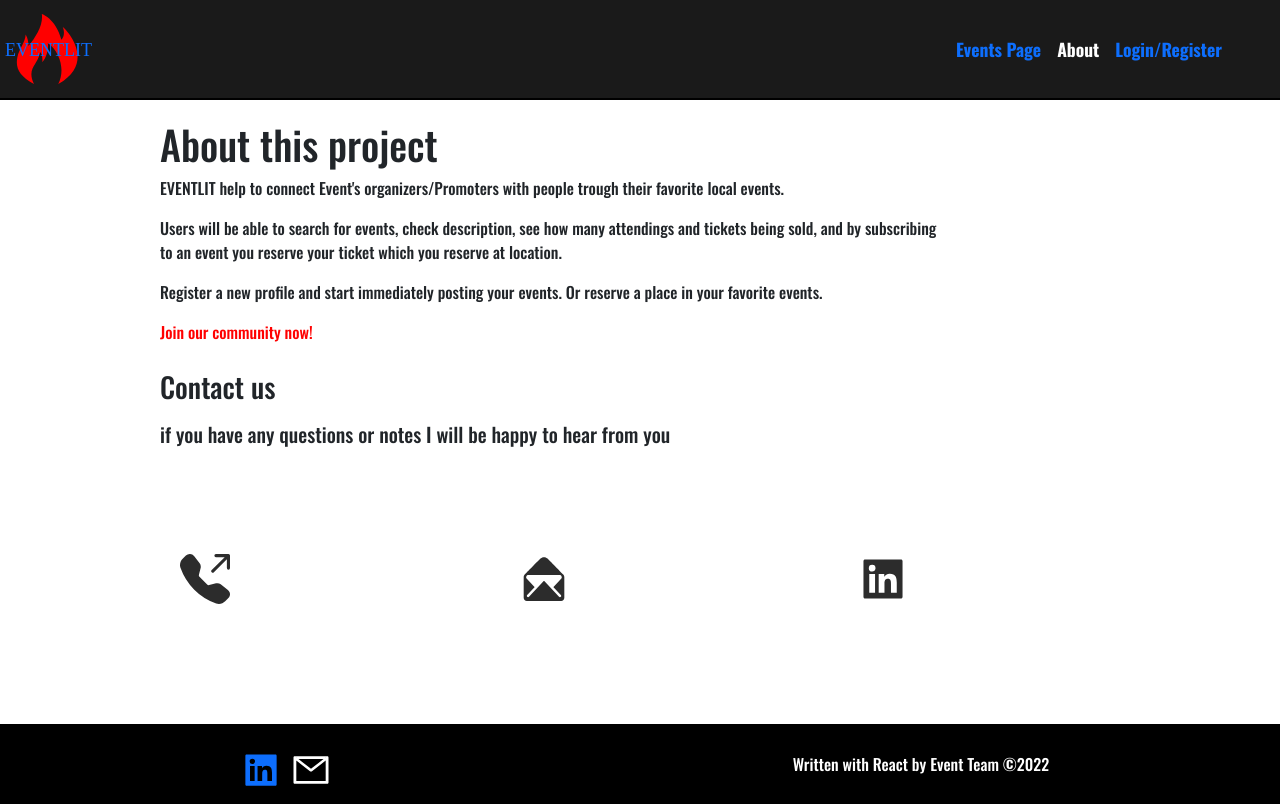
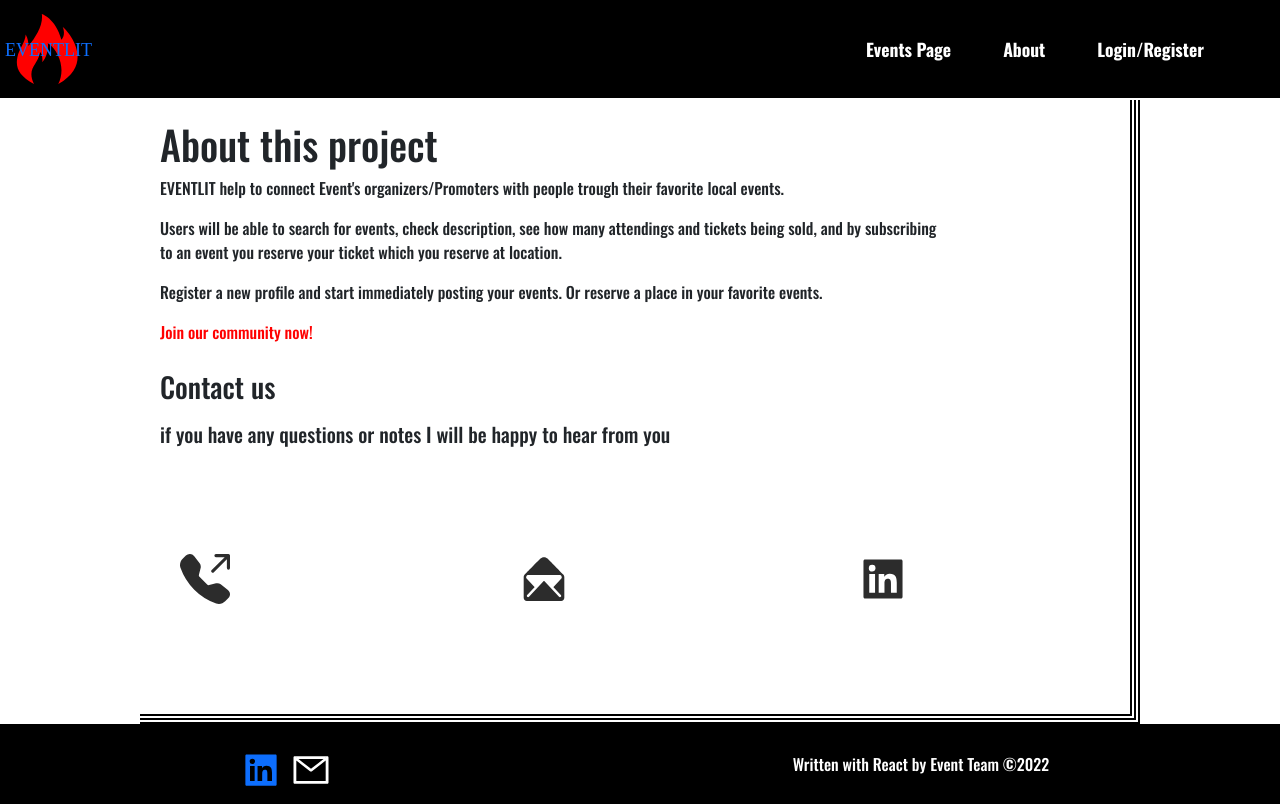
Before and after one commit to MuhandOsman/events-manager, a React (Create React App) app in the folder frontend/: page /about in a window 1280 px wide. Built offline with nearby package versions, Linux system fonts and the light colour scheme; no server answers; a web font is replaced by a local one.

Commit message:
animated nav/ handled error message

```diff
--- a/frontend/public/index.html
+++ b/frontend/public/index.html
@@ -2,7 +2,7 @@
 <html lang="en">
   <head>
     <meta charset="utf-8" />
-    <link rel="icon" href="../src/assets/EVENTS_small.png" />
+    <link rel="icon" href="./EVENTS_small.png" />
     <meta name="viewport" content="width=device-width, initial-scale=1" />
     <meta name="theme-color" content="#000000" />
     <meta
--- a/frontend/src/App.css
+++ b/frontend/src/App.css
@@ -35,7 +35,7 @@ background-color: black;
 .show-error {
   position: absolute;
   left:50%;
-  top: 50%;
+  top: 50vh;
   transform: translate(-50%,-50%);
 
 
--- a/frontend/src/components/NavBar/NavBar.css
+++ b/frontend/src/components/NavBar/NavBar.css
@@ -5,8 +5,8 @@
     /* background-image:  url(../backGroundImages/crowd-concert-27664953.jpeg);
     background-repeat: no-repeat;
     background-size: cover; */
-    background-color: rgba(0, 0, 0, 0.897);
-    border-bottom: 2px solid black;
+    background-color: rgb(0, 0, 0);
+    border-bottom: 2px solid white;
     height:100px;
 }
 
@@ -24,10 +24,56 @@ a {
 }
 .nav-element {
     color: #fff;
+    position: relative;
     font-weight:600;
     font-size:1.1em;
+    margin: 0 10px;
+    border-radius: 10px;
+    overflow: hidden;
+    z-index:20;
+    padding: 10px 0;
+    display:flex;
+    align-items: center;
+    justify-content: center;
 }
-/* trying to change the color of navbar links */
+
+.nav-element:before {
+    content: "";
+    position: absolute;
+    display:none;
+    /* left:45%; */
+    width:40px;
+    height:220px;
+    background: linear-gradient(#00ccff,#d400d4);
+    animation: border-move 4s linear infinite;
+    z-index: -2;
+}
+.nav-element::after {
+    content: "";
+    position: absolute;
+    display:none;
+    background: black;
+    inset: 4px;
+    border-radius: 10px;
+    z-index: -1;
+}
+.nav-link {
+    z-index: 20;
+    color: white;
+}
+.nav-element:hover::before, .nav-element:hover::after {
+    display:block;
+}
+.nav-link:active::before, .nav-link:active::after{
+    display: block;
+}
+
+@keyframes border-move {
+    0% {transform:rotate(0deg)}
+    100% {transform:rotate(360deg)}
+}
+
+
 .signout {
     color: rgb(243, 87, 87) ;
     font-weight:700;
@@ -55,7 +101,14 @@ a {
         text-align:center;
     }
     .collapse {
-        background-color: rgba(168, 164, 164, 0.63);
+        background-color: rgba(122, 118, 118, 0.63);
+    }
+    .flex-nav {
+        background-color: rgba(122, 118, 118, 0.63);
+        border-radius: 10px;
+    }
+    .flex-nav:last-child {
+        right:0;
     }
 }
 
@@ -67,6 +120,7 @@ a {
     font-size:0.9em;
 }
 
+
 /* @keyframes border-bottom {
     from { border-bottom:none;}
     to { border-bottom:2px black solid;}
--- a/frontend/src/components/NavBar/NavBar.jsx
+++ b/frontend/src/components/NavBar/NavBar.jsx
@@ -46,23 +46,23 @@ const NavBar = () => {
           <Collapse navbar className="collapse" isOpen={open} >
             <Nav className="me-auto flex-nav"  navbar >
               <NavItem className="nav-element">
-                <NavLink  href="/">Events Page</NavLink>
-              </NavItem>
-              <NavItem >
-                <NavLink className="nav-element" href="/about/">About</NavLink>
+                <NavLink href="/"><span className="nav-link">Events Page</span></NavLink>
               </NavItem>
               <NavItem className="nav-element">
-                <NavLink  href="/form/">Login/Register</NavLink>
+                <NavLink href="/about/"><span className="nav-link">About</span></NavLink>
+              </NavItem>
+              <NavItem className="nav-element">
+                <NavLink href="/form/"><span className="nav-link">Login/Register</span></NavLink>
               </NavItem>
               {storedId && <NavItem className="nav-element">
-                <NavLink href="/create-event/">Create Event</NavLink>
+                <NavLink  href="/create-event/"><span className="nav-link">Create Event</span></NavLink>
               </NavItem>}
               {storedId &&<NavItem className="nav-element">
-                <NavLink  href="/user/">My Profile</NavLink>
+                <NavLink  href="/user/"><span className="nav-link">My Profile</span></NavLink>
               </NavItem>}
             </Nav>
 
-            {storedId && <NavLink className="signout"  onClick={signout}>
+            {storedId && <NavLink  className="signout"  onClick={signout}>
               Sign out
             </NavLink>}
           </Collapse>
--- a/frontend/src/components/Pages/about/about.css
+++ b/frontend/src/components/Pages/about/about.css
@@ -4,6 +4,7 @@
     height: 50vh;
     padding: 20px;
     position: relative;
+    box-shadow: inset -2px -2px black ,inset -4px -4px white , inset -6px -6px black , inset -8px -8px white ,inset -10px -10px black ;
 }
 
 .joinUs {
@@ -29,20 +30,20 @@
 }
 
 .ani-1{
-    animation: enter-bottom 2s ease-out 0.4s 1 normal ;
+    animation: enter-bottom 2s ease-out 0.2s 1 normal ;
     position: relative;
 }
 .ani-2 {
-    animation: enter-right 2s ease-out 0.4s 1 normal ;
+    animation: enter-right 2s ease-out 0.2s 1 normal ;
     position: relative;
 }
 .ani-3 {
-    animation: enter-left 2s ease-out 0.4s 1 normal ;
+    animation: enter-left 2s ease-out 0.2s 1 normal ;
     position: relative;
 }
 
 .ani-4 {
-    animation: enter-top 2s ease-out 0.4s 1 normal ;
+    animation: enter-top 2s ease-out 0.2s 1 normal ;
     position: relative;
 }
 
@@ -74,16 +75,16 @@
 
 
 .contact1 {
-    animation: upRight 2s ease-in-out 0.4s 1 normal;
+    animation: upRight 2s ease-in-out 0.2s 1 normal;
     position: relative;
 }
 
 .contact2 {
-    animation: upUp 2s ease-in-out 0.4s 1 normal;
+    animation: upUp 2s ease-in-out 0.2s 1 normal;
     position: relative;
 }
 .contact3 {
-    animation: upLeft 2s ease-in-out 0.4s 1 normal;
+    animation: upLeft 2s ease-in-out 0.2s 1 normal;
     position: relative;
 }
 
--- a/frontend/src/components/Pages/eventDetail/EventDetail.jsx
+++ b/frontend/src/components/Pages/eventDetail/EventDetail.jsx
@@ -7,6 +7,7 @@ const EventDetail = () => {
   const location = useLocation();
   const item = location.state;
   const [promoter, setPromoter] = useState("");
+
   useEffect(() => {
     const getUser = async () => {
       try {
--- a/frontend/src/components/Pages/home/Home.jsx
+++ b/frontend/src/components/Pages/home/Home.jsx
@@ -45,7 +45,7 @@ const Home = () => {
       return selectInput !== "All"
         ? setRendered(events.filter((event) => event.category === selectInput))
         : setRendered(events);
-    } else if (selectInput === "All") {
+    } else if (selectInput === "All" && nameFilter !== "") {
       return setRendered(
         events.filter(
           (event) =>
--- a/frontend/src/context/MyProvider.jsx
+++ b/frontend/src/context/MyProvider.jsx
@@ -72,10 +72,11 @@ const MyProvider = (props) => {
           console.log(resp);
         })
         .catch((error) => {
-          if (error.response) setError(error.response.data.message); // access the error message error.response.data.message
+          if (error.response) setError(error.response.data); // access the error message error.response.data.message
+          console.log(error.response.data);
         });
     } catch (error) {
-      console.log(error.message);
+      console.log(error);
     }
   };
 
```
Also changed, not shown: frontend/public/EVENTS_small.png (added), 1 other file (tests, documents, lock files or other folders).
